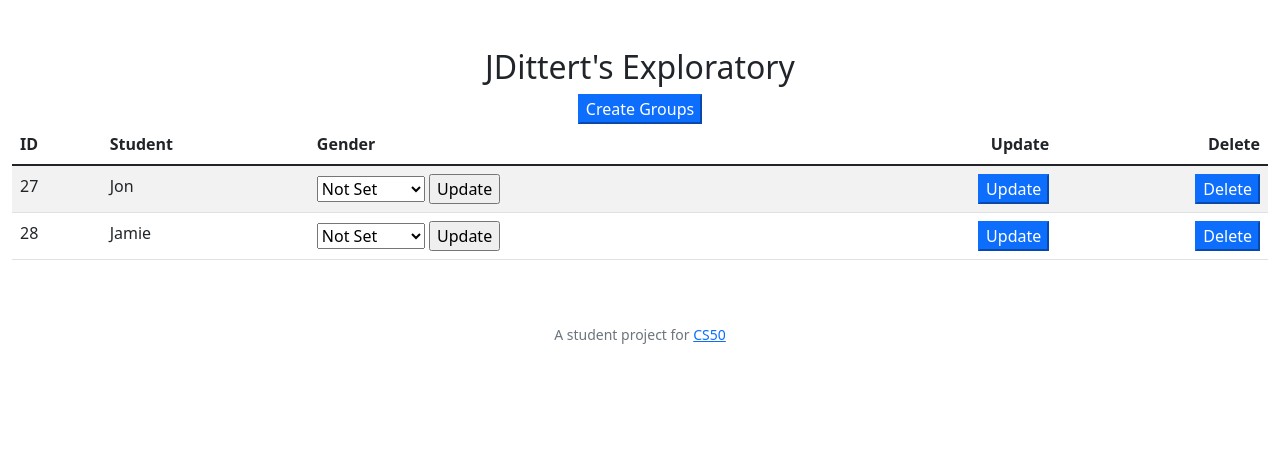
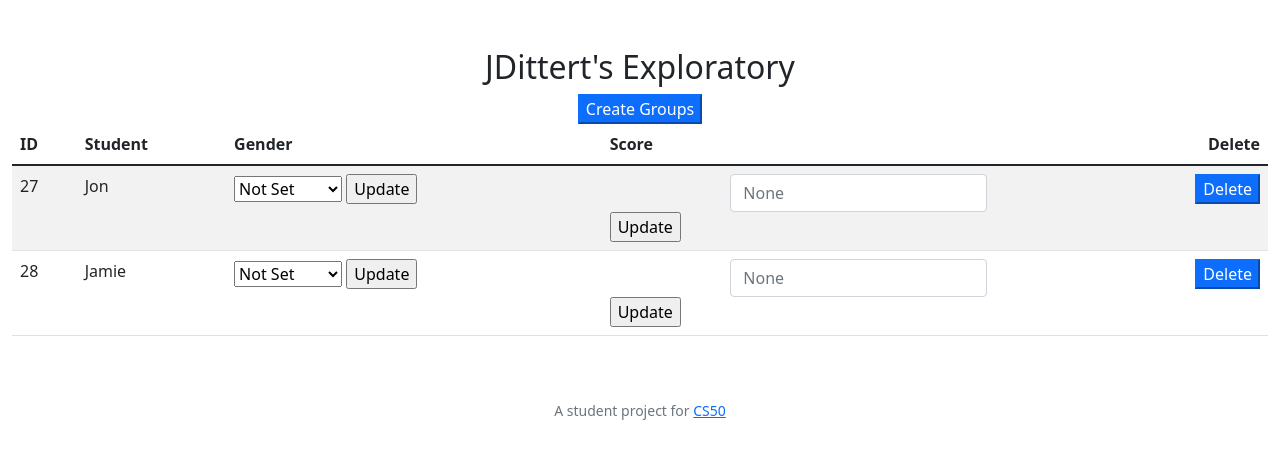
Before and after one commit to jdittert/cs50final, a Flask app: a page that uses templates/edit.html in a window 1280 px wide. Shown: the part 76-535 px from the top of the page. Run offline with Flask 2, Linux system fonts and the light colour scheme; a user stored in the database is signed in; some libraries are stand-ins or nearby versions.

Commit message:
Hetero genders and update scores

```diff
--- a/app.py
+++ b/app.py
@@ -159,6 +159,54 @@ def edit():
     genders = db.execute("SELECT * FROM gender")
 
     return render_template("edit.html", name=name, period=period, classname=classname, students=students, genders=genders)
+
+@app.route("/gender_hetero", methods=["POST"])
+@login_required
+def gender_hetero():
+    # Create random groups heterogeneous by gender
+
+    # Get specific class
+    teacher = db.execute("SELECT * FROM users WHERE id = ?", session["user_id"])
+    name = teacher[0]["usercase"]
+    period = request.args.get("period")
+    classname = period
+    period_id = db.execute("SELECT * FROM classes WHERE teacher = ? and class = ?", session["user_id"], period)
+    periodx = period_id[0]["id"]
+
+    # Get list of students and turn them into a list
+    students = db.execute("SELECT * FROM students WHERE class = ?", periodx)
+    student_lst = []
+
+    # Get list of male students
+    males = db.execute("SELECT * FROM students WHERE class = ? AND gender IN (SELECT id FROM gender WHERE gender = ?)", periodx, "Male")
+    male_lst = []
+    for i in range(len(males)):
+        male_lst.append(males[i]["name"])
+
+    # Get list of female students
+    females = db.execute("SELECT * FROM students WHERE class = ? AND gender IN (SELECT id FROM gender WHERE gender = ?)", periodx, "Female")
+    female_lst = []
+    for i in range(len(females)):
+        female_lst.append(females[i]["name"])
+
+    # Shuffle lists separately and extend
+    random.shuffle(male_lst)
+    random.shuffle(female_lst)
+
+    ml = len(male_lst)
+    fl = len(female_lst)
+
+    for i in range(max(ml, fl)):
+        if i < ml:
+            student_lst.append(male_lst[i])
+        if i < fl:
+            student_lst.append(female_lst[i])
+
+    # Make groups
+    groupnum = int(round(len(student_lst) / 4))
+    groups = partition(student_lst, groupnum)
+
+    return render_template("randomize.html", classname=classname, groups=groups, name=name, period=period, students=students)
 
 @app.route("/gender_homo", methods=["POST"])
 @login_required
@@ -356,9 +404,9 @@ def restore():
 
     return redirect("/classes")
 
-@app.route("/update", methods=["POST"])
+@app.route("/update_gender", methods=["POST"])
 @login_required
-def update():
+def update_gender():
     # Update student information
     period = request.args.get("period")
     gender = request.form.get("gender")
@@ -372,3 +420,20 @@ def update():
 
     else:
         return apology("No gender")
+
+@app.route("/update_score", methods=["POST"])
+@login_required
+def update_score():
+    # Update student score
+    period = request.args.get("period")
+
+    # Check for valid score
+    if request.form.get("score") and request.form.get("score").isnumeric():
+        score = int(request.form.get("score"))
+        studentid = request.args.get("studentid")
+        db.execute("UPDATE students SET score = ? WHERE id = ?", score, studentid)
+        flash("Score updated.")
+        return redirect("/edit?period=" + period)
+
+    else:
+        return apology("Score must be an integer")
--- a/templates/edit.html
+++ b/templates/edit.html
@@ -20,7 +20,7 @@
                 <th class="text-start">ID</th>
                 <th class="text-start">Student</th>
                 <th class="text-start">Gender</th>
-                <th class="text-end">Update</th>
+                <th class="text-start">Score</th>
                 <th class="text-end">Delete</th>
             </tr>
         </thead>
@@ -30,7 +30,7 @@
                     <td class="text-start">{{ student.id }}</td>
                     <td class="text-start">{{ student.name }}</td>
                     <td class="text-start">
-                        <form action="/update?studentid={{ student.id }}&period={{ classname }}" method="post">
+                        <form action="/update_gender?studentid={{ student.id }}&period={{ classname }}" method="post">
                             <select name="gender">
                                 <option disabled selected>Not Set</option>
                                 {% for gender in genders %}
@@ -44,9 +44,10 @@
                             <input type="submit" value="Update">
                         </form>
                     </td>
-                    <td class="text-end">
-                        <form action="/update?studentid={{ student.id }}" method="post">
-                            <button class="btn, btn-primary" type="submit" id="update{{ student.id }}" name="update{{ student.id }}">Update</button>
+                    <td class="text-start">
+                        <form action="/update_score?studentid={{ student.id }}&period={{ classname }}" method="post">
+                            <input class="form-control mx-auto w-auto" placeholder="{{ student.score }}" id="score" name="score" type="number">
+                            <input type="submit" value="Update">
                         </form>
                     </td>
                     <td class="text-end">
--- a/templates/group.html
+++ b/templates/group.html
@@ -15,6 +15,9 @@
         <form action="/gender_homo?period={{ classname }}" method="post">
             <button class="btn, btn-primary" type="submit" id="gender_homogeneous" name="gender_homogeneous">Gender - Homogeneous</button>
         </form>
+        <form action="/gender_hetero?period={{ classname }}" method="post">
+            <button class="btn, btn-primary" type="submit" id="gender_heterogeneous" name="gender_heterogeneous">Gender - Heterogeneous</button>
+        </form>
     </div>
     <div>
     <table class="table table-striped">
@@ -22,6 +25,7 @@
             <tr>
                 <th class="text-start">ID</th>
                 <th class="text-start">Student</th>
+                <th class="text-start">Score</th>
             </tr>
         </thead>
         <tbody>
@@ -29,6 +33,7 @@
                 <tr>
                     <td class="text-start">{{ student.id }}</td>
                     <td class="text-start">{{ student.name }}</td>
+                    <td class="text-start">{{ student.score }}</td>
                 </tr>
             {% endfor %}
         </tbody>
--- a/templates/randomize.html
+++ b/templates/randomize.html
@@ -14,6 +14,9 @@
         </form>
         <form action="/gender_homo?period={{ classname }}" method="post">
             <button class="btn, btn-primary" type="submit" id="gender_homogeneous" name="gender_homogeneous">Gender - Homogeneous</button>
+        </form>
+        <form action="/gender_hetero?period={{ classname }}" method="post">
+            <button class="btn, btn-primary" type="submit" id="gender_heterogeneous" name="gender_heterogeneous">Gender - Heterogeneous</button>
         </form>
     </div>
     <div>
```
Also changed, not shown: seatingchart.db, 2 other files.
